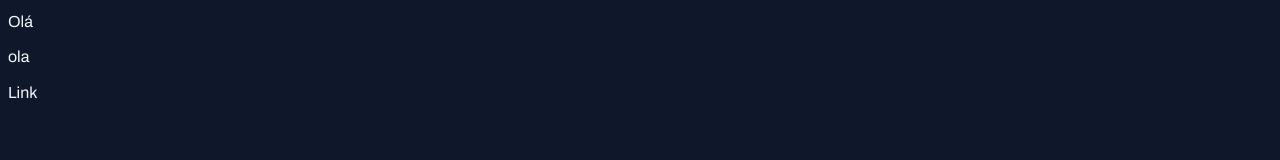
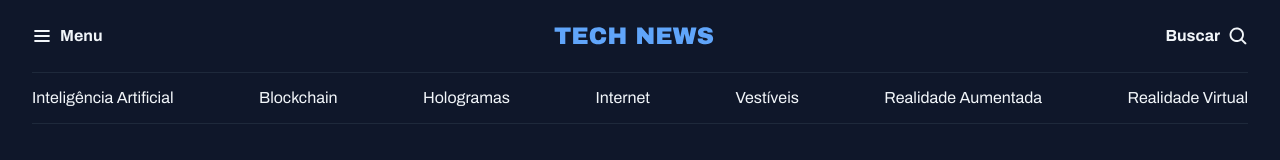
Before and after one commit to AndreLucas25/portal-de-noticias, a plain HTML site: page index.html in a window 1280 px wide. Drawn offline with Linux system fonts and the light colour scheme.

Commit message:
Header feito

```diff
--- a/index.html
+++ b/index.html
@@ -10,8 +10,35 @@
   <link rel="stylesheet" href="styles/index.css">
 </head>
 <body>
-  <h1>Olá</h1>
-  <h2>ola</h2>
-  <a href="#">Link</a>
+  <header class="container">
+
+    <nav id="primary" class="grid grid-auto-flow">
+      <div>
+        <img src="assets/icons/List.svg" alt="icone de menu">
+        <strong>Menu</strong>
+      </div>
+
+      <div>
+        <img src="assets/Logo.svg" alt="TecNews logo">
+      </div>
+
+      <div>
+        <strong>Buscar</strong>
+        <img src="assets/icons/MagnifyingGlass.svg" alt="Icone de lupa para pesquisa">
+      </div>
+    </nav>
+
+
+    <nav id="secundary" class="grid grid-auto-flow">
+        <a href="#">Inteligência Artificial</a>
+        <a href="#">Blockchain</a>
+        <a href="#">Hologramas</a>
+        <a href="#">Internet</a>
+        <a href="#">Vestíveis</a>
+        <a href="#">Realidade Aumentada</a>
+        <a href="#">Realidade  Virtual</a>
+    </nav>
+
+  </header>
 </body>
 </html>
--- a/styles/global.css
+++ b/styles/global.css
@@ -1,5 +1,5 @@
 *{
-  max-width: 0;
+  margin: 0;
   padding: 0;
   box-sizing: border-box;
 }
@@ -33,6 +33,12 @@ body{
   background-color: var(--bg-color);
 }
 
+.container{
+  max-width: 1280px;
+  padding-inline: 32px;
+  margin-inline: auto;
+}
+
 a{
   text-decoration: none;
   color: inherit;
@@ -45,3 +51,11 @@ a:hover{
 h1, h2, h3{
   font: inherit;
 }
+
+.grid{
+  display: grid;
+}
+
+.grid-auto-flow{
+  grid-auto-flow: column;
+}
--- /dev/null
+++ b/styles/header.css
@@ -0,0 +1,24 @@
+#primary {
+  padding-block: 20px;
+
+  div{
+    display: flex;
+    align-items: center;
+    gap: 8px;
+  }
+
+  div:nth-child(2){
+    margin-inline: auto;
+  }
+
+  div:nth-child(3){
+    justify-self: end;
+  }
+}
+
+#secundary{
+  padding-block: 14px;
+  border: solid 1px var(--stroke-color);
+  border-inline: none;
+  justify-content: space-between;
+}
--- a/styles/index.css
+++ b/styles/index.css
@@ -1 +1,2 @@
 @import url(global.css);
+@import url(header.css);
```
Also changed, not shown: assets/icons/ArrowRight (1).svg (deleted), assets/icons/List1.png (added).
